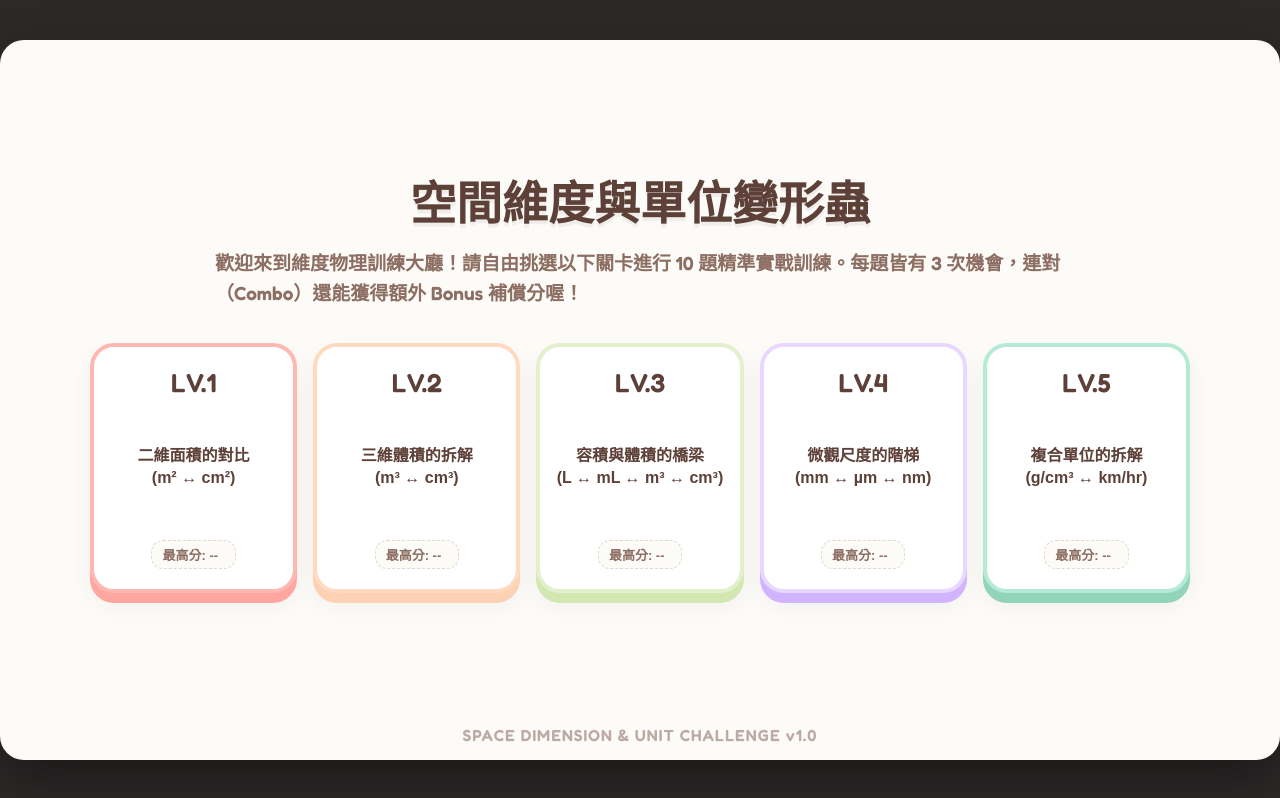
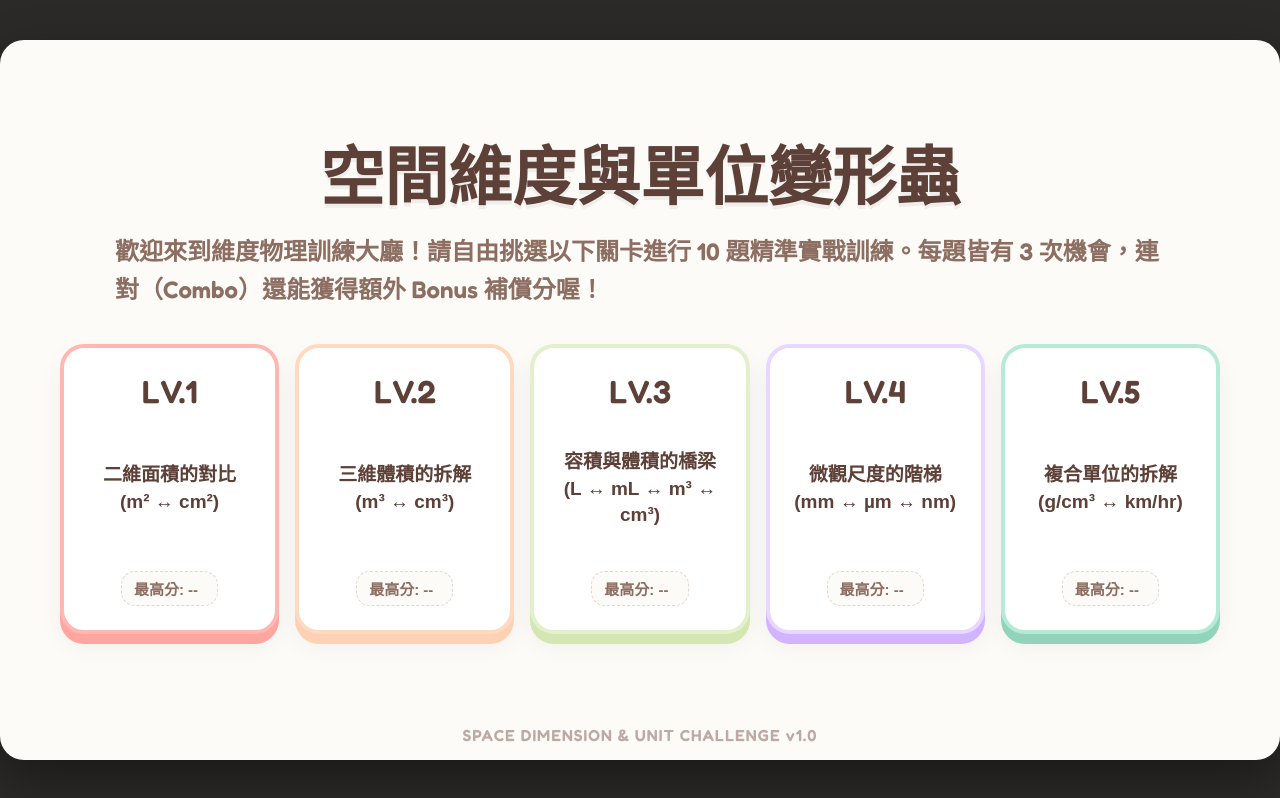
Before and after one commit to mousepenguin-yzh/scimath-c1-dimension-amoeba, a plain HTML site: page index.html in a window 1280 px wide. Drawn offline with Linux system fonts and the light colour scheme; a web font is replaced by a local one.

Commit message:
Add files via upload
n+2

```diff
--- a/index.html
+++ b/index.html
@@ -138,7 +138,7 @@
         }
 
         /* ==========================================================================
-           【主選單狀態檢視 (State M)】
+           【主選單狀態檢視 (State M) - 100% 手機大字優化版】
            ========================================================================== */
         #game-viewport .menu-view-container {
             width: 100%;
@@ -153,7 +153,7 @@
         }
 
         #game-viewport .menu-title {
-            font-size: 46px;
+            font-size: 64px; /* 【特大優化】：從 46px 暴增至 64px，在手機上極其霸氣清晰！ */
             font-weight: 700;
             color: #5D4037;
             margin: 0 0 15px 0;
@@ -161,9 +161,9 @@
         }
 
         #game-viewport .menu-subtitle {
-            font-size: 19px;
+            font-size: 24px; /* 【特大優化】：從 19px 放大到 24px，提升段落易讀性 */
             color: #8D6E63;
-            max-width: 850px;
+            max-width: 1050px; /* 【特大優化】：放寬最大寬度，完美利用橫向空間 */
             line-height: 1.6;
             margin: 0 0 35px 0;
             font-weight: 600;
@@ -174,7 +174,7 @@
             grid-template-columns: repeat(5, 1fr);
             gap: 16px;
             width: 100%;
-            max-width: 1100px;
+            max-width: 1200px; /* 【特大優化】：從 1100px 擴大，卡片在橫向上呼吸感十足 */
             margin-bottom: 20px;
         }
 
@@ -182,7 +182,7 @@
             background-color: #FFFFFF;
             border: 4px solid #FFDAC1;
             border-radius: 24px;
-            padding: 20px 10px;
+            padding: 24px 10px; /* 【特大優化】：加大內邊距 */
             box-sizing: border-box;
             cursor: pointer;
             box-shadow: 0 10px 0 #FCD1B4, 0 12px 25px rgba(0,0,0,0.05);
@@ -191,7 +191,7 @@
             flex-direction: column;
             align-items: center;
             justify-content: space-between;
-            height: 250px;
+            height: 290px; /* 【特大優化】：高度從 250px 大幅拔高至 290px，極致穩重 */
             text-align: center;
         }
 
@@ -227,13 +227,13 @@
 
         #game-viewport .lvl-card-num {
             font-family: 'Fredoka', sans-serif;
-            font-size: 26px;
+            font-size: 32px; /* 【特大優化】：LV. 代號字元直接放大到 32px 粗體 */
             font-weight: bold;
             color: #5D4037;
         }
 
         #game-viewport .lvl-card-title {
-            font-size: 16px;
+            font-size: 19px; /* 【特大優化】：關卡名稱與物理單位字元放大至 19px */
             font-weight: 700;
             color: #5D4037;
             margin: 10px 0;
@@ -241,11 +241,11 @@
         }
 
         #game-viewport .lvl-card-record {
-            font-size: 13px;
+            font-size: 15px; /* 【特大優化】：最高分緩存歷史文字放大到 15px */
             color: #8D6E63;
             background-color: #FDFBF7;
-            padding: 4px 10px;
-            border-radius: 12px;
+            padding: 6px 12px; /* 增加小膠囊內邊距 */
+            border-radius: 14px;
             font-weight: 600;
             margin-top: 5px;
             border: 1px dashed #E0D7D3;
@@ -1262,7 +1262,7 @@
                 } else {
                     content.style.display = 'block';
                     btn.innerText = '收合';
-                    title.innerText = '測試遙控器 (開發面板)';
+                    title.innerText = '測試遙器 (開發面板)';
                     panel.style.width = '290px';
                 }
             },
@@ -1636,11 +1636,11 @@
 
                         <!-- Golden Equal Sign -->
                         <text x="315" y="72" font-size="28" fill="#FF8F00" text-anchor="middle" font-weight="bold">≡</text>
-                        <text x="315" y="94" font-size="12" fill="#FF8F00" text-anchor="middle" font-weight="bold">完全等值</text>
+                        <text x="315" y="88" font-size="12" fill="#FF8F00" text-anchor="middle" font-weight="bold">完全等值</text>
 
                         <!-- Small Cube 1cm³ -->
-                        <rect x="360" y="50" width="50" height="50" rx="8" fill="#FFF0F5" stroke="#E91E63" stroke-width="3" />
-                        <text x="385" y="80" font-size="13" fill="#880E4F" text-anchor="middle" font-weight="bold">1 cm³</text>
+                        <rect x="290" y="50" width="40" height="40" rx="6" fill="#FFF0F5" stroke="#E91E63" stroke-width="3" />
+                        <text x="310" y="74" font-size="12" fill="#880E4F" text-anchor="middle" font-weight="bold">1 cm³</text>
                     </svg>`;
                 } else if (lvl === 4) {
                     // LV.4 SVG 微觀階梯
```
